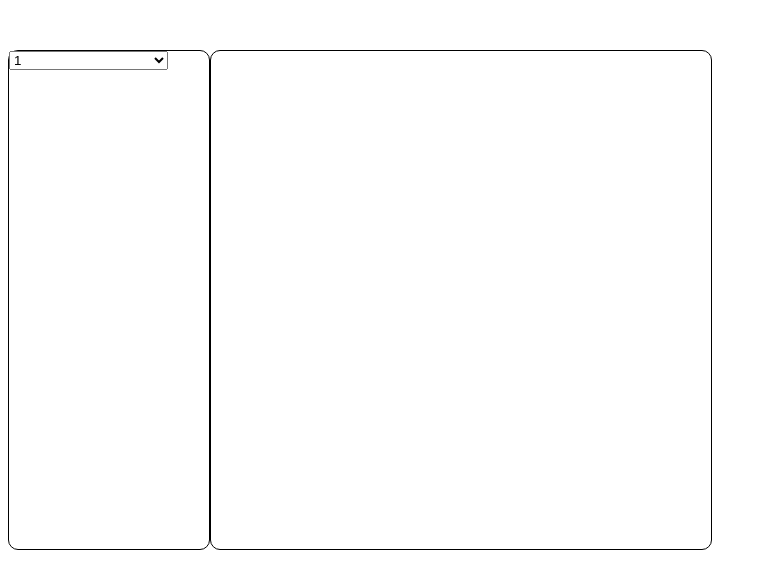
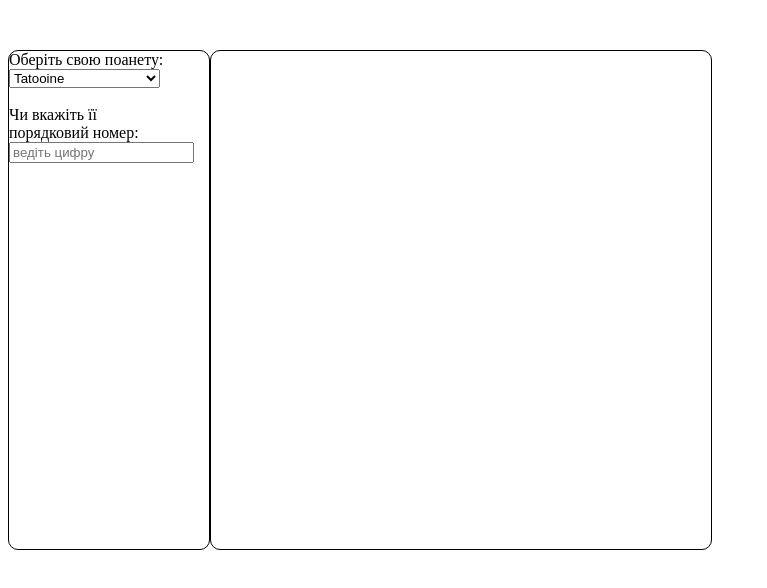
Before and after one commit to myp1blka/WookiPedia, a plain HTML site: page index.html in a window 1280 px wide. Shown: the whole page, without its empty margins (0-767 px from the left). Drawn offline with nearby package versions, Linux system fonts and the light colour scheme.

Commit message:
it's work2

```diff
--- a/index.html
+++ b/index.html
@@ -1,28 +1,41 @@
 <!DOCTYPE html>
 <html>
 <head>
-    <title>JSON</title>
+    <title>Wuki Planetia</title>
     <meta charset="UTF-8">
     <meta http-equiv="X-UA-Compatible" content="IE=edge">
     <meta name="viewport" content="width=device-width, initial-scake=1.0">
     <link rel="shortcut icon" href="#">
-    <title>how PacMan was born</title>
     <link rel="stylesheet" href="./style/main.css" >
     <script src="https://cdnjs.cloudflare.com/ajax/libs/axios/0.27.2/axios.min.js"></script>
 </head>
 <body>
     <div class="mainZone">
         <div class="field1">
+            Оберіть свою поанету:
+
+        <br>
         <form>
             <select class="choosePlanet">
-            <option disabled>Обери номер планети</option>
-            <option value="1">1</option>
-            <option value="2">2</option>
-            <option value="3">3</option>
-            <option value="4">4</option>
-            <option value="5">5</option>
+            <option disabled>Обери свою планету</option>
+            <option value="1">Tatooine</option>
+            <option value="2">Alderaan</option>
+            <option value="3">Yavin IV</option>
+            <option value="4">Hoth</option>
+            <option value="5">Dagobah</option>
             </select>
+
         </form>
+        <br>
+
+        Чи вкажіть її<br> порядковий номер:
+        <br>
+        <input  type="text"
+                name="number-of-sheep-units"
+                placeholder="ведіть цифру">
+        <br>
+
+
         </div>
         <div class="field2">
 
--- a/js/main.js
+++ b/js/main.js
@@ -8,37 +8,25 @@ let playField2 =  parseInt( elField2.value );
 let chooseYouPlanet =  parseInt( elChoosePlanet.value );
 
 
-
+// ##############################################################
 const DrawPlanets = (result) => {
     let planetParams = "";
     for (var key in result.data) {
         planetParams += `<p>${key}:   ${result.data[key]} </p>`;
-        console.log("key: " + key + " значение: " + result.data[key] );
+        //console.log("key: " + key + " значение: " + result.data[key] );
     }
     elField2.innerHTML = "";
     elField2.insertAdjacentHTML('beforeend', planetParams);
 }
-
-
-
-
-
-
-
-
-
+// ##############################################################
 const GetOverHere = async () => {
     elField2.innerHTML = "";
     elField2.innerHTML = ' Loading...  <img src="./img/loading.gif"> ';
     chooseYouPlanet =  parseInt( elChoosePlanet.value );
     const resultPlanetObj = await axios.get('https://swapi.dev/api/planets/' + chooseYouPlanet + '/');
-    console.log (resultPlanetObj.data);
+    //console.log (resultPlanetObj.data);
     DrawPlanets(resultPlanetObj);
-    // elField2.innerHTML = JSON.stringify(resultPlanetObj.data);
-
 }
 
-
-
-
+// ##############################################################
 elChoosePlanet.addEventListener('change', () => {GetOverHere()});
```
Also changed, not shown: img/wooki.png (added).
